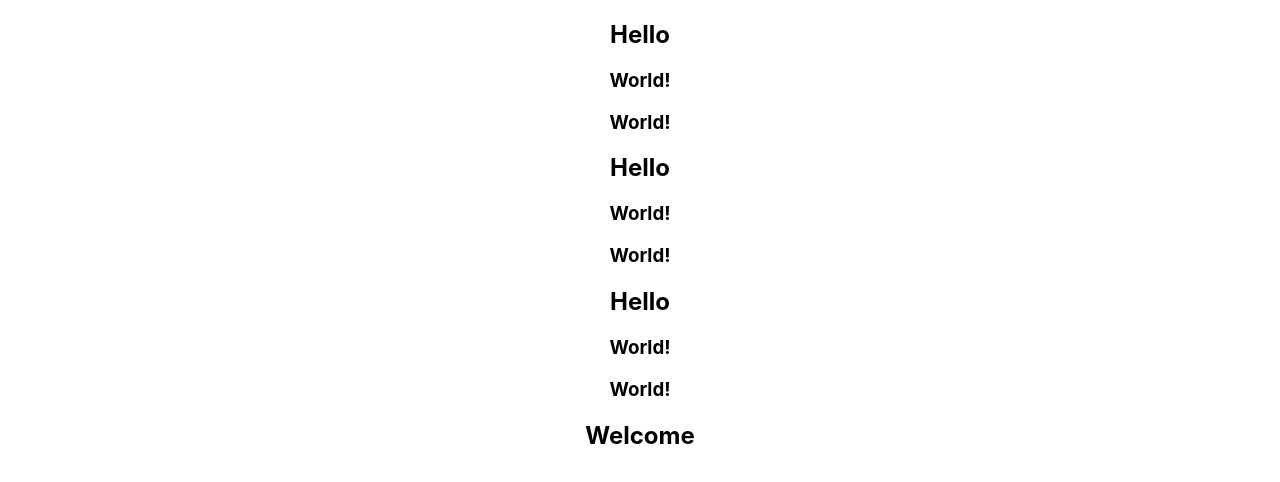
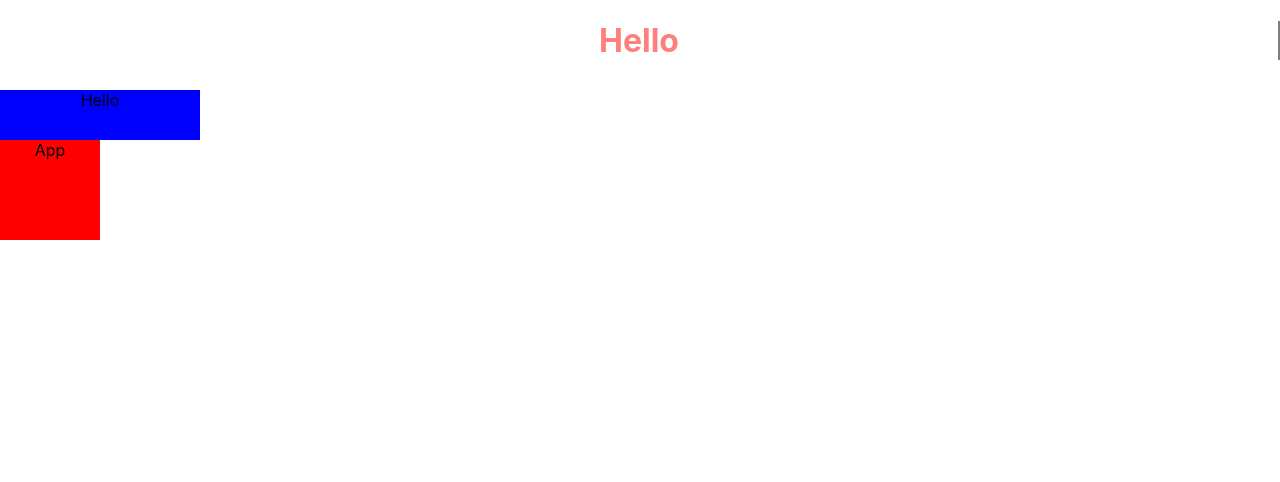
Before and after one commit to JavaScript-221B/react-first, a React (Create React App) app in the folder ksy/voca/: page / in a window 1280 px wide. Shown: the top 482 px of the page. Built offline with nearby package versions, Linux system fonts and the light colour scheme.

Commit message:
Add: 05. CSS 작성법(module css)

```diff
--- a/ksy/voca/src/App.js
+++ b/ksy/voca/src/App.js
@@ -1,19 +1,13 @@
 import './App.css';
 import Hello from './component/Hello';
 import Welcome from './component/Welcome';
+import styles from "./App.module.css";
 
 function App() {
-  const name = "Tom";
-  const naver = {
-    name: "네이버",
-    url: "https://naver.com",
-  };
   return (
     <div className="App">
       <Hello />
-      <Hello />
-      <Hello />
-      <Welcome />
+      <div className={styles.box}>App</div>
     </div>
   );
 }
--- /dev/null
+++ b/ksy/voca/src/App.module.css
@@ -0,0 +1,5 @@
+.box {
+    width: 100px;
+    height: 100px;
+    background-color: red;
+}
--- a/ksy/voca/src/component/Hello.js
+++ b/ksy/voca/src/component/Hello.js
@@ -7,13 +7,22 @@
 
 
 import World from './World';
+import styles from "./Hello.module.css";
 
 export default function Hello() {
     return (
         <div>
-            <h2>Hello</h2>
-            <World />
-            <World />
+            <h1 style={
+                {
+                    color: '#f00',
+                    borderRight: '2px solid #000',
+                    marginBottom: '30px',
+                    opacity : 0.5
+                }
+            }>
+                Hello
+            </h1>
+            <div className={styles.box}>Hello</div>
         </div>
     );
 }
--- /dev/null
+++ b/ksy/voca/src/component/Hello.module.css
@@ -0,0 +1,5 @@
+.box {
+    width: 200px;
+    height: 50px;
+    background-color: blue;
+}
```
